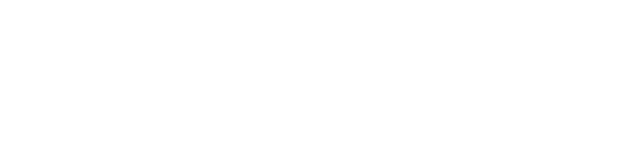
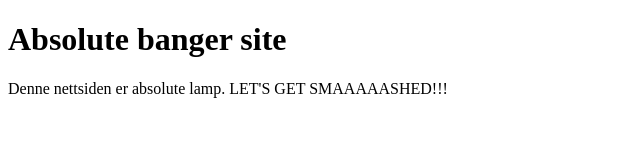
Before and after one commit to Strawberry312323/GIT, a plain HTML site: page Index.html in a window 1280 px wide. Shown: the whole page, without its empty margins (0-640 px from the left). Drawn offline with Linux system fonts and the light colour scheme.

Commit message:
La til en ekstra fil og mer git stuff idk. Filen er tekst.txt

```diff
--- a/Index.html
+++ b/Index.html
@@ -3,9 +3,10 @@
 <head>
     <meta charset="UTF-8">
     <meta name="viewport" content="width=device-width, initial-scale=1.0">
-    <title>Document</title>
+    <title>GitFile</title>
 </head>
 <body>
-
+    <h1>Absolute banger site</h1>
+    <p>Denne nettsiden er absolute lamp. LET'S GET SMAAAAASHED!!!</p>
 </body>
 </html>
```
Also changed, not shown: tekst.txt (added).
